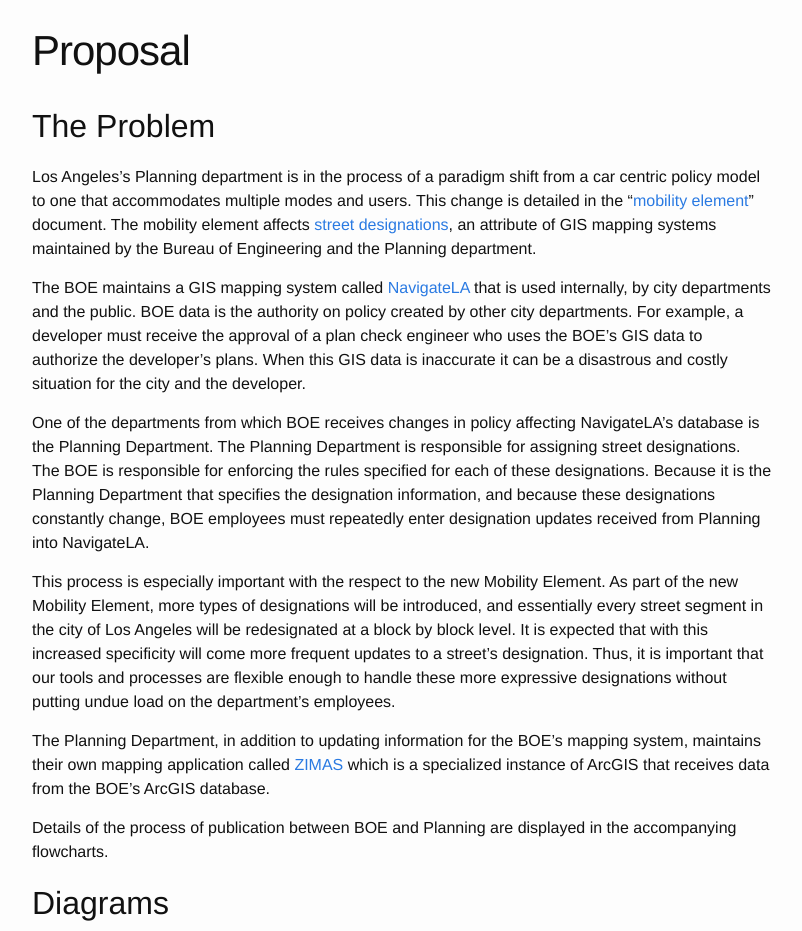
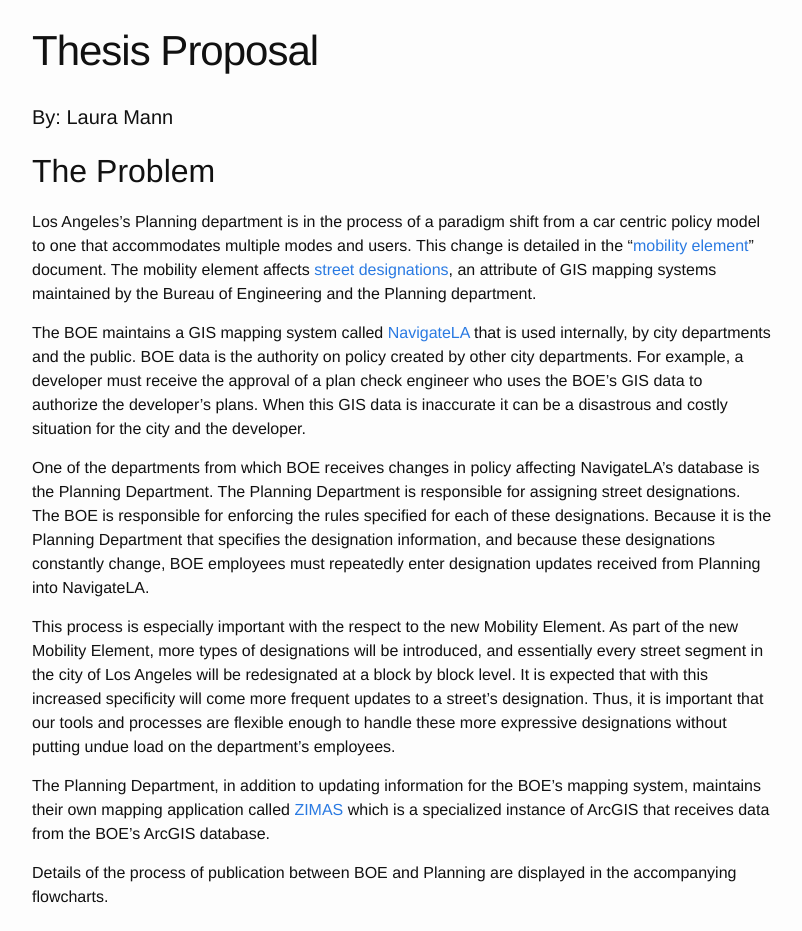
Before and after one commit to lacity/street_designator, a Jekyll site: the page built from proposal_for_calstate.md, in a window 1280 px wide and 1400 px high. Shown: the top 931 px of the window, without its empty margins (238-1040 px from the left). Built offline with Jekyll 4.4.1, drawn with Linux system fonts in a browser that asks for light colours.

Commit message:
add author line

```diff
--- a/proposal_for_calstate.md
+++ b/proposal_for_calstate.md
@@ -1,8 +1,10 @@
 ---
 layout: page
-title: Proposal
+title: Thesis Proposal
 permalink: /proposal_for_calstate/
 ---
+
+#### By: Laura Mann
 
 The Problem
 ------------
@@ -50,9 +52,6 @@ ArcGIS that receives data from the BOE's ArcGIS database.
 
 Details of the process of publication between BOE and Planning are
 displayed in the accompanying flowcharts.
-
-Diagrams
---------
 
 ### Current Process
 
```
